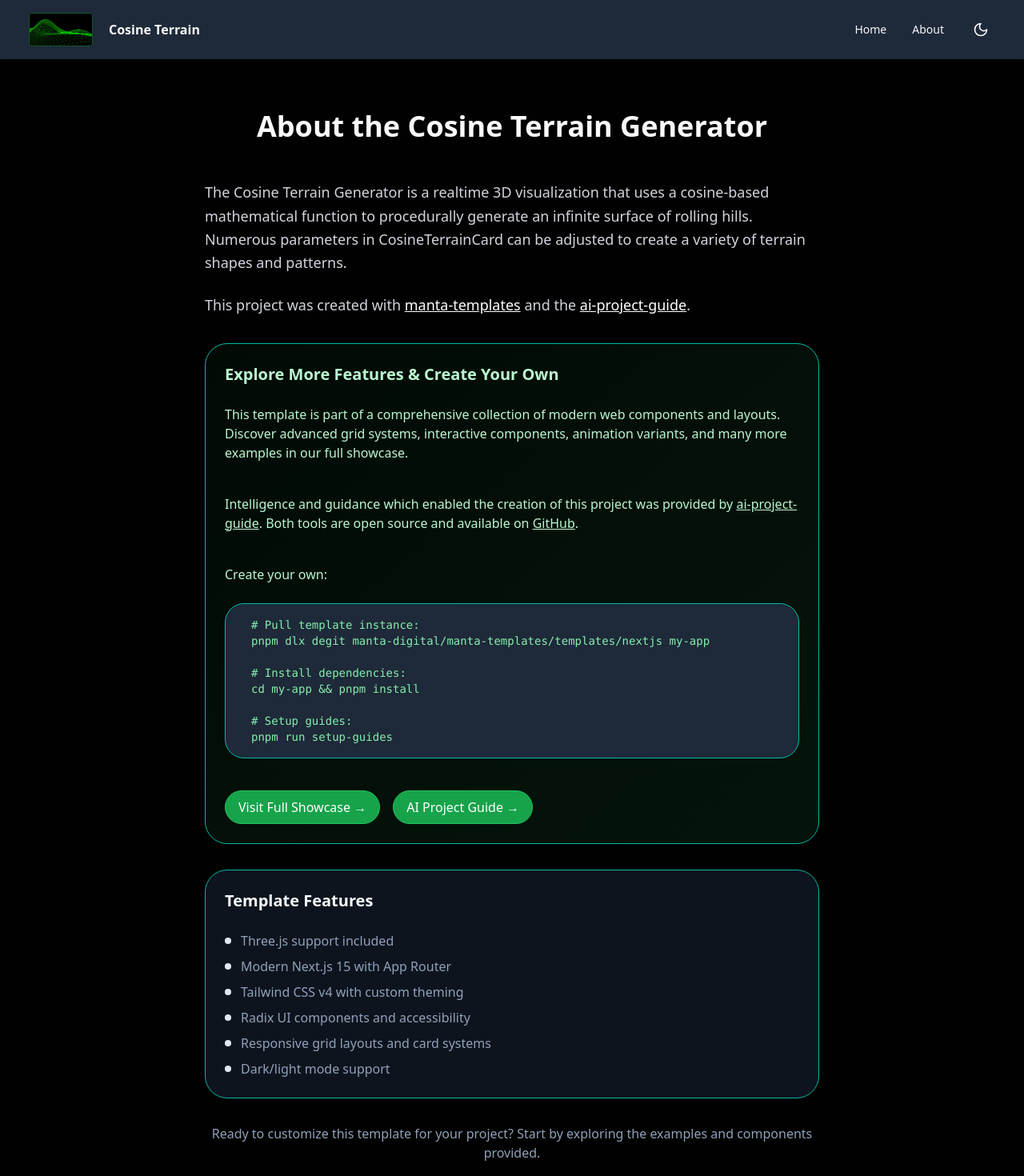
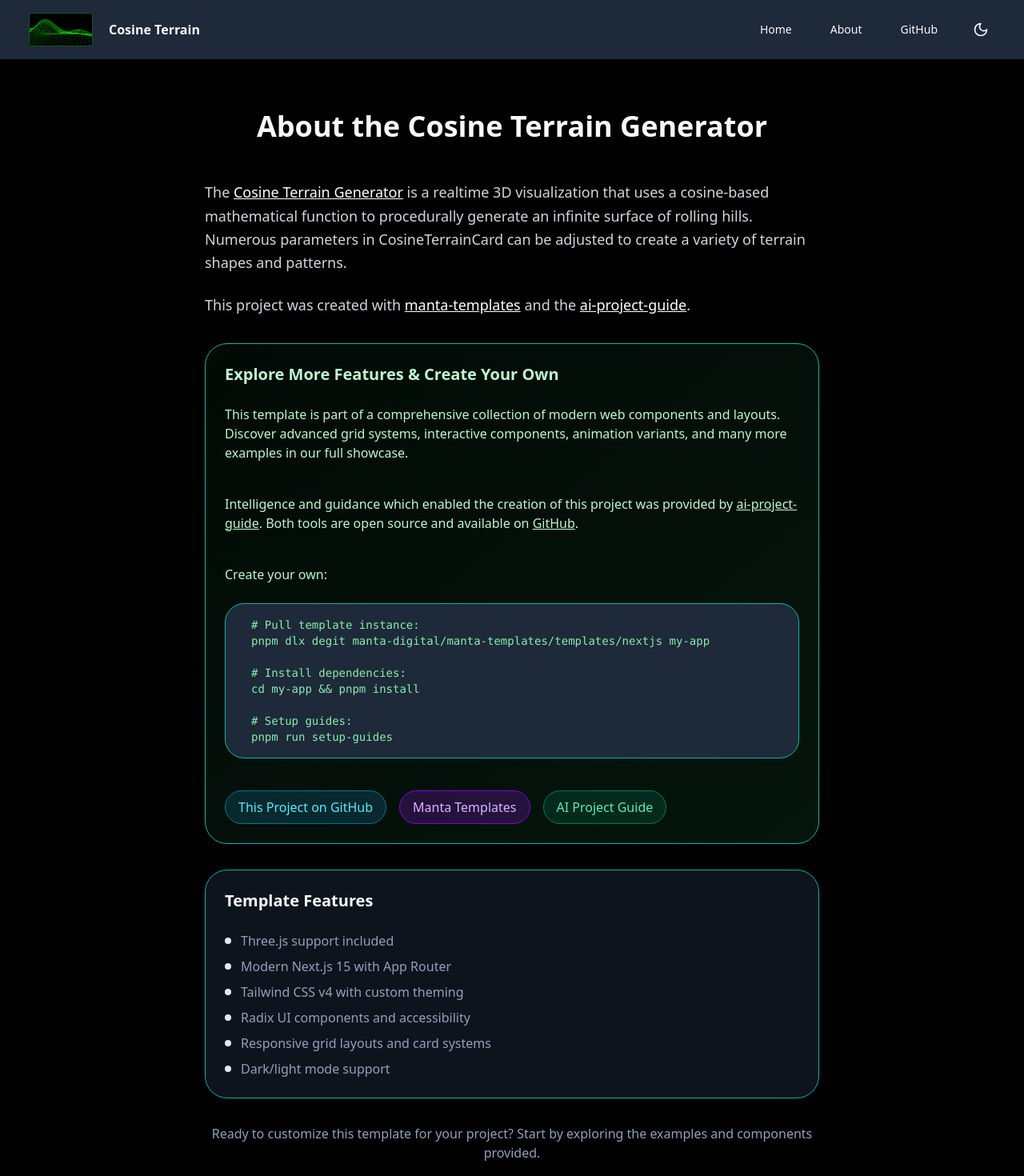
Before and after one commit to ecorkran/lab-threejs-surface, a Next.js app: page /about in a window 1280 px wide. Shown: the top 1470 px of the page at 80% size. Built offline with nearby package versions, Linux system fonts and the light colour scheme; no server answers.

Commit message:
Add github link in navbar, update buttons on about, update footer

```diff
--- a/src/app/about/page.tsx
+++ b/src/app/about/page.tsx
@@ -16,7 +16,7 @@ const AboutPage: React.FC = () => {
         <div className="space-y-8">
           <div className="prose prose-lg max-w-none dark:prose-invert">
             <p className="text-lg leading-relaxed">
-              The Cosine Terrain Generator is a realtime 3D visualization that uses a cosine-based mathematical function to procedurally generate an infinite surface of
+              The <Link href="https://github.com/ecorkran/lab-threejs-surface" target="_blank" rel="noopener noreferrer" className="underline">Cosine Terrain Generator</Link> is a realtime 3D visualization that uses a cosine-based mathematical function to procedurally generate an infinite surface of
               rolling hills.  Numerous parameters in CosineTerrainCard can be adjusted to create a variety of terrain shapes and patterns.
 
             </p>
@@ -55,20 +55,28 @@ pnpm run setup-guides`}</code>
 
                           <div className="mt-4 flex flex-wrap gap-4">
                 <Link
+                    href="https://github.com/ecorkran/lab-threejs-surface"
+                    target="_blank"
+                    rel="noopener noreferrer"
+                    className="inline-flex items-center px-4 py-2 bg-cyan-100 text-cyan-800 border border-cyan-300 dark:bg-cyan-900/40 dark:text-cyan-300 dark:border-cyan-700 rounded-full hover:bg-cyan-200 dark:hover:bg-cyan-900/60 transition-colors font-medium"
+                  >
+                    This Project on GitHub
+                </Link>
+                <Link
                   href="https://templates.manta.digital"
                   target="_blank"
                   rel="noopener noreferrer"
-                className="inline-flex items-center px-4 py-2 bg-green-600 border-1 border-green-100 dark:border-green-500 text-white rounded-md hover:bg-green-700 transition-colors font-medium"
+                  className="inline-flex items-center px-4 py-2 bg-purple-100 text-purple-800 border border-purple-300 dark:bg-purple-900/40 dark:text-purple-300 dark:border-purple-700 rounded-full hover:bg-purple-200 dark:hover:bg-purple-900/60 transition-colors font-medium"
                 >
-                Visit Full Showcase →
+                  Manta Templates
                 </Link>
                 <Link
                   href="https://github.com/ecorkran/ai-project-guide"
                   target="_blank"
                   rel="noopener noreferrer"
-                className="inline-flex items-center px-4 py-2 bg-green-600 border-1 border-green-100 dark:border-green-500 text-white rounded-md hover:bg-green-700 transition-colors font-medium"
+                  className="inline-flex items-center px-4 py-2 bg-emerald-100 text-emerald-800 border border-emerald-300 dark:bg-emerald-900/40 dark:text-emerald-300 dark:border-emerald-700 rounded-full hover:bg-emerald-200 dark:hover:bg-emerald-900/60 transition-colors font-medium"
                 >
-                AI Project Guide →
+                  AI Project Guide
                 </Link>
               </div>
           </BaseCard>
--- a/src/components/footer.tsx
+++ b/src/components/footer.tsx
@@ -8,9 +8,6 @@ const Footer: React.FC = () => {
       <p className="text-center text-sm text-gray-500 dark:text-gray-400">
       Created with <a href="https://github.com/manta-digital/manta-templates" target="_blank" rel="noopener noreferrer" className="underline">manta-templates</a> v{version}<span className="mx-2">•</span> Copyright {new Date().getFullYear()} Erik Corkran & manta.digital<span className="mx-2">•</span> <a href="https://opensource.org/licenses/MIT" target="_blank" rel="noopener noreferrer" className="underline"> MIT</a> licensed.
       </p>
-      <p className="text-center text-xs text-gray-400 dark:text-gray-500 mt-1">
-        Logo: By Geek3 - Own work, <a href="https://commons.wikimedia.org/w/index.php?curid=8089941" target="_blank" rel="noopener noreferrer" className="underline">CC BY 3.0</a>
-      </p>
     </footer>
   );
 };
--- a/src/components/navbar.tsx
+++ b/src/components/navbar.tsx
@@ -15,6 +15,7 @@ interface NavItem {
 const navItems: NavItem[] = [
   { href: '/', label: 'Home' },
   { href: '/about', label: 'About' }, // Placeholder path
+  { href: 'https://github.com/ecorkran/lab-threejs-surface', label: 'GitHub' },
 ];
 
 const NavBar: React.FC = () => {
@@ -32,9 +33,11 @@ const NavBar: React.FC = () => {
         <Link
           key={item.href}
           href={item.href}
+          target={item.href.startsWith('http') ? '_blank' : undefined}
+          rel={item.href.startsWith('http') ? 'noopener noreferrer' : undefined}
           className={cn(
-            'text-sm font-medium transition-colors hover:text-primary',
-            'focus:outline-none focus:ring-2 focus:ring-ring focus:ring-offset-2 rounded-md px-1 py-0.5' // Basic focus styling
+            'text-sm font-medium transition-colors hover:text-blue-600',
+            'focus:outline-none focus:ring-2 focus:ring-blue-300 focus:ring-offset-2 rounded-full px-3 py-1.5' // Rounded pill style
           )}
         >
           {item.label}
```
Lines whose indentation alone changed are shown as unchanged.
